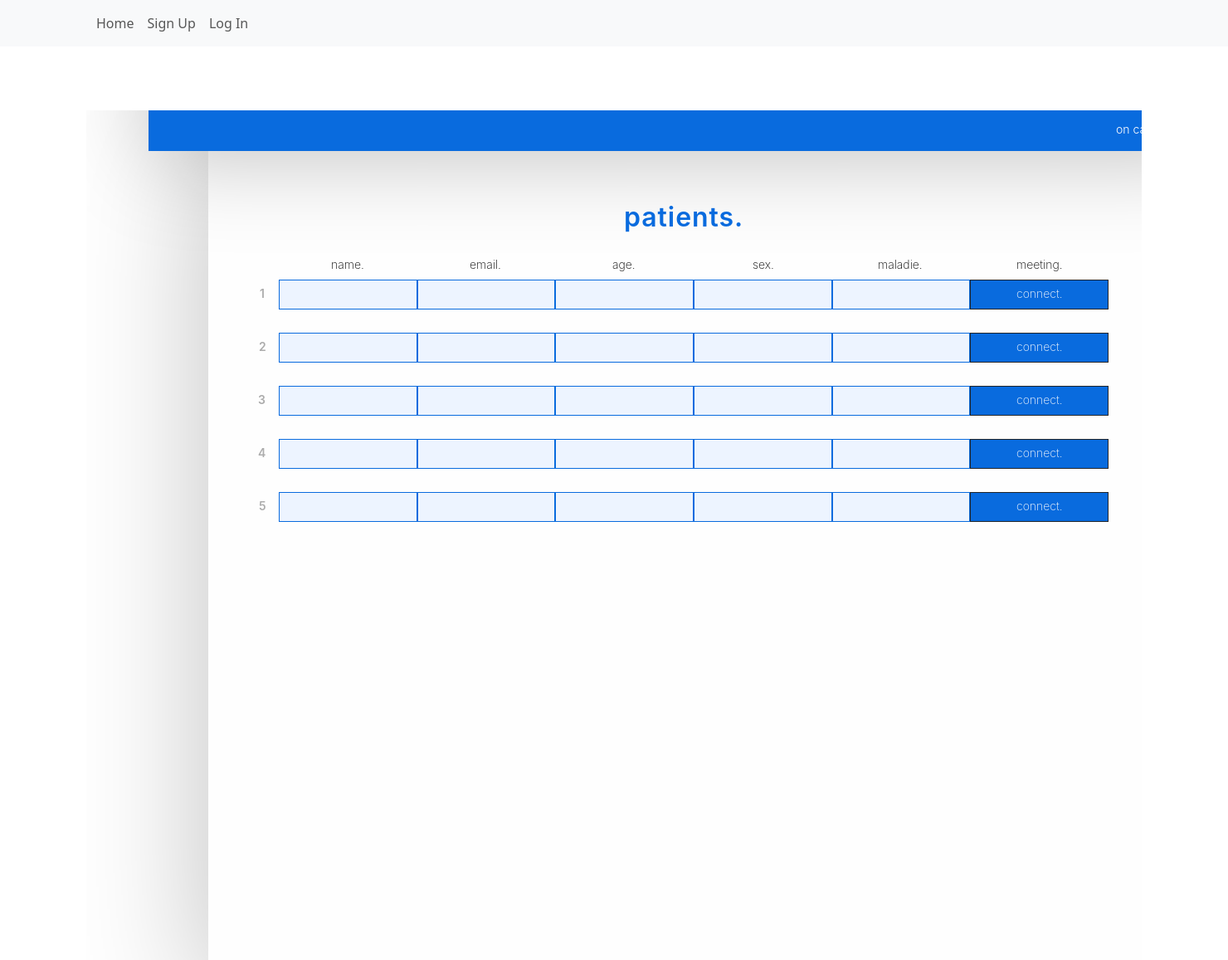
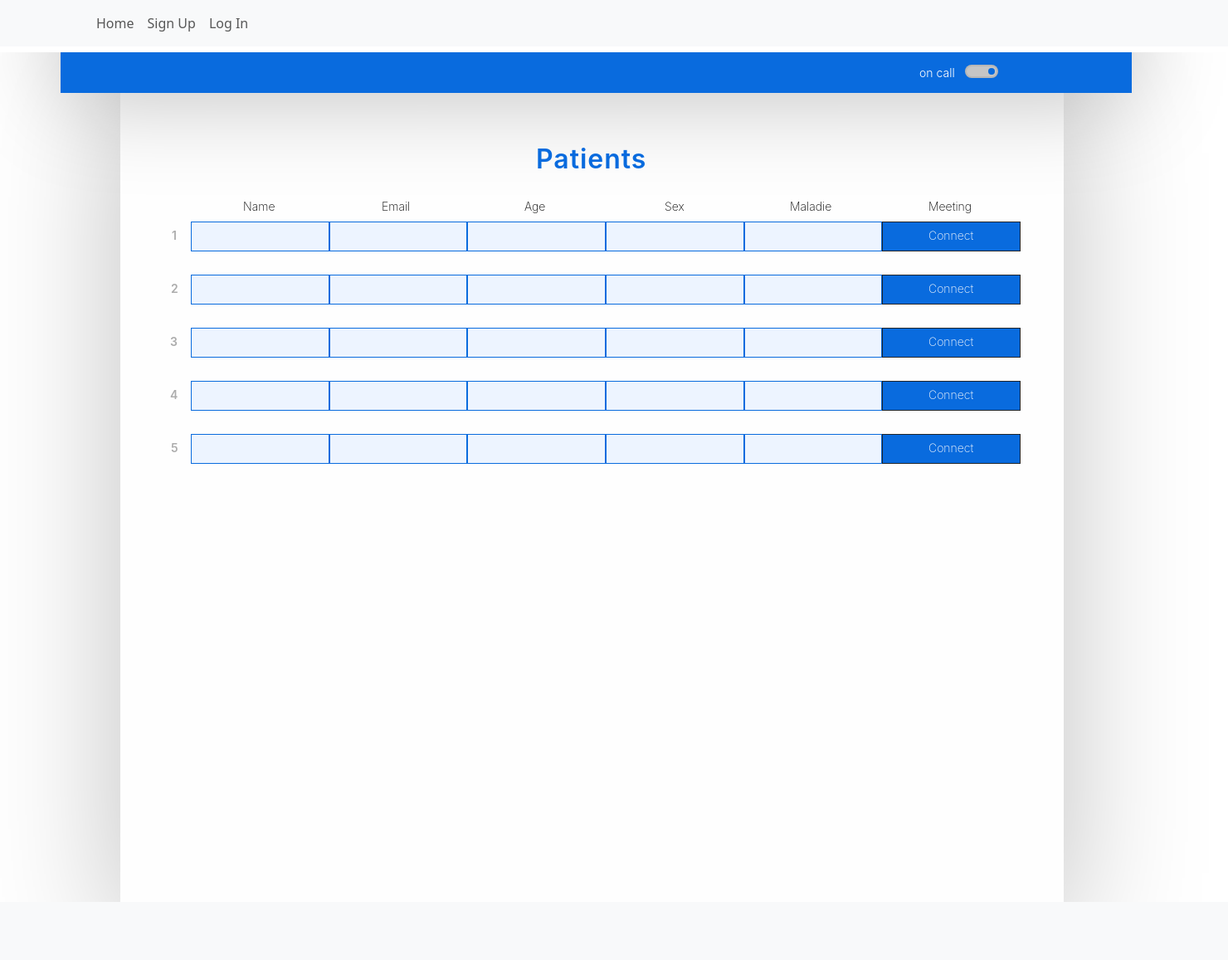
Before and after one commit to harishuthaya/hackwestern, a Flask app: template templates/doctor.html in a window 1480 px wide; the page is wider, and only the part inside the window is pictured. Shown: that part at 83% size. After the commit the page ends 1087 px from the top of that part, so only its background shows below. Run offline with Flask 3, Linux system fonts and the light colour scheme; the template is opened without the code that fills it, so the values that code supplies are empty; some libraries are stand-ins or nearby versions.

Commit message:
doctor's page

```diff
--- a/app.py
+++ b/app.py
@@ -27,6 +27,10 @@ def signup():
 @app.route("/patient")
 def patient():
     return render_template("patient.html", app_data=app_data)
+
+@app.route("/doctor")
+def doctor():
+    return render_template("doctor.html", app_data=app_data)
 
 @app.route("/validate", methods=["post"])
 def validate():
--- a/templates/doctor.html
+++ b/templates/doctor.html
@@ -8,27 +8,27 @@
         <div class="text-wrapper">1</div>
         <div class="div"></div>
         <div class="group">
-          <div class="text-wrapper-2">name.</div>
+          <div class="text-wrapper-2">Name</div>
           <div class="rectangle-2"></div>
         </div>
         <div class="group-2">
-          <div class="text-wrapper-2">email.</div>
+          <div class="text-wrapper-2">Email</div>
           <div class="rectangle-3"></div>
         </div>
         <div class="group-3">
-          <div class="text-wrapper-3">age.</div>
+          <div class="text-wrapper-3">Age</div>
           <div class="rectangle-2"></div>
         </div>
         <div class="group-4">
-          <div class="text-wrapper-4">sex.</div>
+          <div class="text-wrapper-4">Sex</div>
           <div class="rectangle-2"></div>
         </div>
         <div class="group-5">
-          <div class="text-wrapper-5">maladie.</div>
+          <div class="text-wrapper-5">Maladie</div>
           <div class="rectangle-3"></div>
         </div>
         <div class="group-6">
-          <div class="text-wrapper-6">meeting.</div>
+          <div class="text-wrapper-6">Meeting</div>
           <div class="rectangle-4"></div>
         </div>
         <div class="text-wrapper-7">2</div>
@@ -44,7 +44,7 @@
         <div class="rectangle-13"></div>
         <div class="rectangle-14"></div>
         <div class="rectangle-15"></div>
-        <div class="text-wrapper-9">connect.</div>
+        <div class="text-wrapper-9">Connect</div>
         <div class="rectangle-16"></div>
         <div class="text-wrapper-10">4</div>
         <div class="rectangle-17"></div>
@@ -60,15 +60,15 @@
         <div class="rectangle-26"></div>
         <div class="rectangle-27"></div>
         <div class="rectangle-28"></div>
-        <div class="text-wrapper-12">patients.</div>
+        <div class="text-wrapper-12">Patients</div>
         <div class="rectangle-29"></div>
         <div class="rectangle-30"></div>
         <div class="ellipse"></div>
-        <div class="text-wrapper-13">on call.</div>
-        <div class="text-wrapper-14">connect.</div>
-        <div class="text-wrapper-15">connect.</div>
-        <div class="text-wrapper-16">connect.</div>
-        <div class="text-wrapper-17">connect.</div>
+        <div class="text-wrapper-13">on call</div>
+        <div class="text-wrapper-14">Connect</div>
+        <div class="text-wrapper-15">Connect</div>
+        <div class="text-wrapper-16">Connect</div>
+        <div class="text-wrapper-17">Connect</div>
       </div>
     </div>
   </div>
@@ -79,19 +79,22 @@
   display: flex;
   flex-direction: row;
   justify-content: center;
-  width: 100%;
+  width: 150%;
+  margin-left: -260px;
+  margin-right: -150px;
+  margin-top: -70px;
 }
 
 .dashboard .overlap-group-wrapper {
   background-color: #ffffff;
   overflow: hidden;
-  width: 1440px;
+  width: 1600px;
   height: 1024px;
 }
 
 .dashboard .overlap-group {
   position: relative;
-  width: 1291px;
+  width: 1600px;
   height: 1146px;
   top: -85px;
   left: 75px;
@@ -618,7 +621,7 @@
   width: 40px;
   height: 16px;
   top: 100px;
-  left: 1228px;
+  left: 1090px;
   background-color: #b7b7b7;
   border-radius: 34px;
 }
@@ -628,7 +631,7 @@
   width: 36px;
   height: 12px;
   top: 102px;
-  left: 1230px;
+  left: 1092px;
   background-color: #c5c5c5;
   border-radius: 34px;
 }
@@ -638,15 +641,15 @@
   width: 8px;
   height: 8px;
   top: 104px;
-  left: 1256px;
+  left: 1118px;
   background-color: #096bde;
   border-radius: 4px;
 }
 
 .dashboard .text-wrapper-13 {
   position: absolute;
-  top: 99px;
-  left: 1166px;
+  top: 101px;
+  left: 1085px;
   font-family: "Inter", Helvetica;
   font-weight: 300;
   color: #ffffff;
@@ -654,6 +657,7 @@
   text-align: center;
   letter-spacing: 0;
   line-height: normal;
+  margin-left: -50px;
 }
 
 .dashboard .text-wrapper-14 {
--- a/templates/signup.html
+++ b/templates/signup.html
@@ -71,7 +71,8 @@
       <button id="button2" class="button2" onclick="toggleButton(2)">Practitioner</button>
 
       <!-- <div class="text-wrapper-12">Create Medisight Account</div> -->
-      <button id="rectangle-4" class="rectangle-4">Create Medisight Account</button>
+      <a id="rectangle-4" class="rectangle-4" href="{{url_for('doctor') }}">Create Medisight Account</a>
+      <!-- <button id="rectangle-4" class="rectangle-4" href="doctor.html">Create Medisight Account</button> -->
       <div class="text-wrapper-13">Made with ❤️</div>
     </div>
   </div>
```
